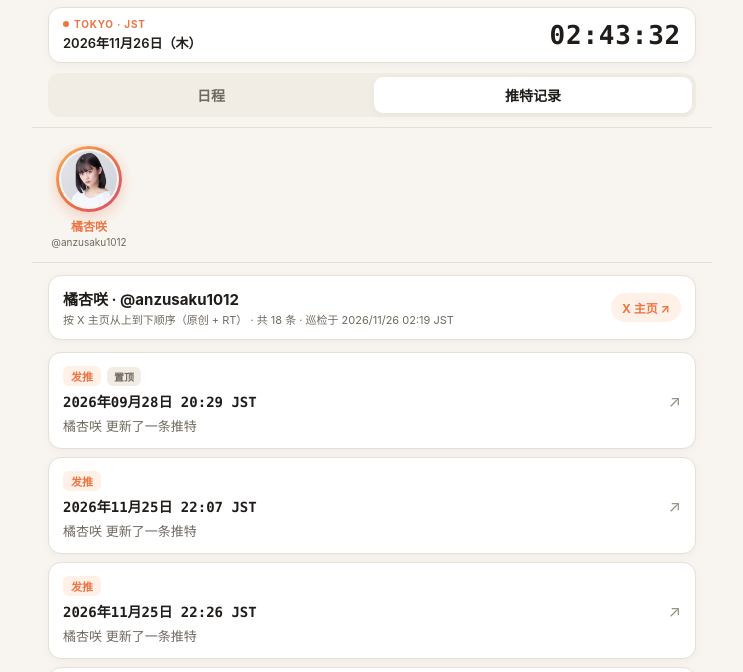
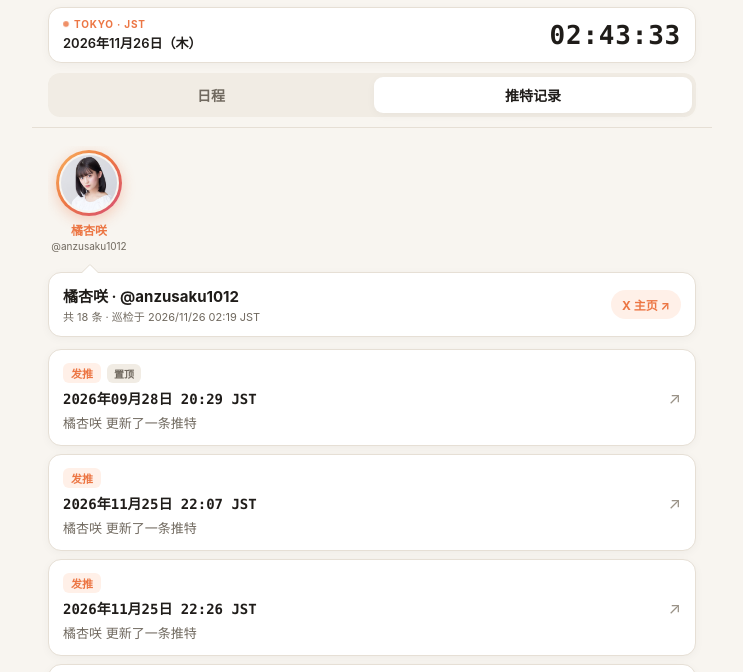
Before and after one commit to Guess00/oshi-calendar, a plain HTML site: page index.html in a window 1280 px wide. Both pictures are taken after a click on the tab "推特记录". Shown: the part 50-722 px from the top of the page, without its empty margins (268-1011 px from the left). Drawn offline with Linux system fonts and the light colour scheme.

Commit message:
feat: add avatar pointer arrow, newCount badge, and INS rail polish

```diff
--- a/css/style.css
+++ b/css/style.css
@@ -650,16 +650,17 @@ a.event-row:hover {
 
 /* INS-Style Twitter Tab */
 .avatar-rail-wrap {
-  margin: 0 -16px 12px;
-  padding: 4px 16px 10px;
-  border-bottom: 1px solid var(--border);
+  margin: 0 -16px 10px;
+  padding: 6px 16px 4px;
 }
 
 .avatar-rail {
   display: flex;
   gap: 14px;
   overflow-x: auto;
-  padding: 2px 2px 4px;
+  padding: 4px 2px 6px;
+  scroll-snap-type: x proximity;
+  -webkit-overflow-scrolling: touch;
   scrollbar-width: none;
 }
 
@@ -670,6 +671,7 @@ a.event-row:hover {
 .avatar-item {
   flex: 0 0 auto;
   width: 78px;
+  scroll-snap-align: start;
   border: none;
   background: transparent;
   padding: 0;
@@ -678,6 +680,16 @@ a.event-row:hover {
   align-items: center;
   gap: 5px;
   text-align: center;
+  position: relative;
+}
+
+.avatar-ring-wrap {
+  position: relative;
+  width: 66px;
+  height: 66px;
+  display: flex;
+  align-items: center;
+  justify-content: center;
 }
 
 .avatar-ring {
@@ -690,6 +702,27 @@ a.event-row:hover {
   align-items: center;
   justify-content: center;
   transition: transform 0.16s ease, background 0.2s ease, box-shadow 0.2s ease;
+}
+
+.avatar-badge {
+  position: absolute;
+  top: -2px;
+  right: -3px;
+  min-width: 20px;
+  height: 20px;
+  padding: 0 5px;
+  border-radius: 999px;
+  background: #e53935;
+  color: #ffffff;
+  font-size: 11px;
+  font-weight: 700;
+  font-variant-numeric: tabular-nums;
+  line-height: 18px;
+  text-align: center;
+  border: 2px solid var(--bg);
+  box-shadow: 0 2px 6px rgba(229, 57, 53, 0.35);
+  pointer-events: none;
+  z-index: 2;
 }
 
 .avatar-item.is-active .avatar-ring {
@@ -745,8 +778,9 @@ a.event-row:hover {
   color: var(--accent);
 }
 
-/* Account Banner */
+/* Account Banner with protruding pointer arrow */
 .account-banner {
+  position: relative;
   display: flex;
   align-items: center;
   justify-content: space-between;
@@ -755,8 +789,28 @@ a.event-row:hover {
   border: 1px solid var(--border);
   border-radius: var(--radius-md);
   padding: 12px 14px;
+  margin-top: 8px;
   margin-bottom: 12px;
   box-shadow: var(--shadow-sm);
+}
+
+.account-banner-pointer {
+  position: absolute;
+  top: -7px;
+  left: var(--pointer-x, 39px);
+  width: 12px;
+  height: 12px;
+  background: var(--bg-elevated);
+  border-top: 1px solid var(--border);
+  border-left: 1px solid var(--border);
+  border-top-left-radius: 2px;
+  transform: translateX(-50%) rotate(45deg);
+  pointer-events: none;
+  transition: left 0.16s ease, opacity 0.14s ease;
+}
+
+.account-banner-pointer.is-hidden {
+  opacity: 0;
 }
 
 .account-banner-left {
--- a/data/tweets.json
+++ b/data/tweets.json
@@ -5,6 +5,7 @@
       "handle": "anzusaku1012",
       "profileUrl": "https://x.com/anzusaku1012",
       "lastCheckedAt": "2026-11-26T02:19:12+09:00",
+      "newCount": 0,
       "items": [
         {
           "id": "2104533950379233679",
--- a/js/app.js
+++ b/js/app.js
@@ -32,7 +32,7 @@ function initTheme() {
   });
 }
 
-function initTabs() {
+function initTabs(onTabChange) {
   const tabBtns = Array.from(document.querySelectorAll(".tab-btn"));
   const panels = {
     schedule: document.getElementById("view-schedule"),
@@ -52,6 +52,7 @@ function initTabs() {
       panel.classList.toggle("is-active", active);
     }
     history.replaceState(null, "", `#${tabName}`);
+    onTabChange?.(tabName);
   };
 
   for (const btn of tabBtns) {
@@ -66,14 +67,21 @@ function initTabs() {
 
 async function bootstrap() {
   initTheme();
-  initTabs();
+
+  let scheduleCtrl = null;
+  let tweetsCtrl = null;
+
+  initTabs((tabName) => {
+    if (tabName === "tweets") {
+      tweetsCtrl?.onTabActivated();
+    }
+  });
 
   const timeEl = document.getElementById("jst-time");
   const dateEl = document.getElementById("jst-date");
   const updatedEl = document.getElementById("updated-at");
   const siteTitleEl = document.getElementById("site-title");
 
-  let scheduleCtrl = null;
   startTokyoClock({
     timeEl,
     dateEl,
@@ -115,13 +123,14 @@ async function bootstrap() {
       modeAllBtn: document.getElementById("mode-all"),
     });
 
-    createTweetsController({
+    tweetsCtrl = createTweetsController({
       seiyuuList,
       tweetsData,
       railEl: document.getElementById("tweet-avatar-rail"),
       bannerEl: document.getElementById("tweet-account-header"),
       feedEl: document.getElementById("tweet-feed"),
     });
+    tweetsCtrl.onTabActivated();
   } catch (err) {
     console.error(err);
     const listEl = document.getElementById("schedule-list");
--- a/js/tweets.js
+++ b/js/tweets.js
@@ -9,6 +9,12 @@ function escapeHtml(str) {
     .replaceAll("'", "&#39;");
 }
 
+function formatBadgeCount(n) {
+  const count = Number(n) || 0;
+  if (count <= 0) return "";
+  return count > 99 ? "99+" : String(count);
+}
+
 export function createTweetsController({
   seiyuuList,
   tweetsData,
@@ -16,8 +22,32 @@ export function createTweetsController({
   bannerEl,
   feedEl,
 }) {
+  // Strictly preserve fixed order from data/seiyuu.json (never re-sort by update count)
   const tweetAccounts = seiyuuList.filter((s) => s.showInTweetTab !== false && s.xHandle);
   let activeId = tweetAccounts[0]?.id || null;
+
+  const updatePointerPosition = () => {
+    const pointerEl = bannerEl.querySelector(".account-banner-pointer");
+    const activeEl = railEl.querySelector(`.avatar-item[data-account-id="${CSS.escape(activeId || "")}"]`);
+    if (!pointerEl || !activeEl || bannerEl.hidden) return;
+
+    const bannerRect = bannerEl.getBoundingClientRect();
+    const avatarRect = activeEl.getBoundingClientRect();
+    if (bannerRect.width === 0 || avatarRect.width === 0) return;
+
+    const targetCenter = avatarRect.left + avatarRect.width / 2 - bannerRect.left;
+    const minX = 18;
+    const maxX = bannerRect.width - 18;
+
+    if (targetCenter < 6 || targetCenter > bannerRect.width - 6) {
+      pointerEl.classList.add("is-hidden");
+      return;
+    }
+
+    pointerEl.classList.remove("is-hidden");
+    const clampedX = Math.max(minX, Math.min(maxX, targetCenter));
+    bannerEl.style.setProperty("--pointer-x", `${clampedX.toFixed(1)}px`);
+  };
 
   const renderRail = () => {
     if (tweetAccounts.length === 0) {
@@ -27,6 +57,8 @@ export function createTweetsController({
     railEl.innerHTML = tweetAccounts
       .map((s) => {
         const isActive = s.id === activeId;
+        const bucket = tweetsData?.accounts?.[s.id] || {};
+        const badgeText = formatBadgeCount(bucket.newCount);
         return `
           <button
             type="button"
@@ -35,10 +67,17 @@ export function createTweetsController({
             class="avatar-item ${isActive ? "is-active" : ""}"
             data-account-id="${escapeHtml(s.id)}"
           >
-            <span class="avatar-ring">
-              <span class="avatar-inner">
-                <img class="avatar-img" src="${escapeHtml(s.avatar)}" alt="${escapeHtml(s.name)}" loading="lazy" />
+            <span class="avatar-ring-wrap">
+              <span class="avatar-ring">
+                <span class="avatar-inner">
+                  <img class="avatar-img" src="${escapeHtml(s.avatar)}" alt="${escapeHtml(s.name)}" loading="lazy" />
+                </span>
               </span>
+              ${
+                badgeText
+                  ? `<span class="avatar-badge" aria-label="本次新增 ${escapeHtml(badgeText)} 条">${escapeHtml(badgeText)}</span>`
+                  : ""
+              }
             </span>
             <span class="avatar-name">${escapeHtml(s.name)}</span>
             <span class="avatar-handle">@${escapeHtml(s.xHandle)}</span>
@@ -65,12 +104,15 @@ export function createTweetsController({
 
     bannerEl.hidden = false;
     bannerEl.innerHTML = `
+      <span class="account-banner-pointer" aria-hidden="true"></span>
       <div class="account-banner-left">
         <div class="account-banner-title">${escapeHtml(seiyuu.name)} · @${escapeHtml(seiyuu.xHandle)}</div>
-        <div class="account-banner-sub">按 X 主页从上到下顺序（原创 + RT） · 共 ${items.length} 条 · ${escapeHtml(checkedLabel)}</div>
+        <div class="account-banner-sub">共 ${items.length} 条 · ${escapeHtml(checkedLabel)}</div>
       </div>
       <a class="profile-link-btn" href="${escapeHtml(profileUrl)}" target="_blank" rel="noopener noreferrer">X 主页 ↗</a>
     `;
+
+    requestAnimationFrame(updatePointerPosition);
 
     if (items.length === 0) {
       feedEl.innerHTML = `
@@ -133,8 +175,34 @@ export function createTweetsController({
     activeId = btn.dataset.accountId;
     renderRail();
     renderFeed();
+    const newActive = railEl.querySelector(`.avatar-item[data-account-id="${CSS.escape(activeId)}"]`);
+    newActive?.scrollIntoView({ behavior: "smooth", inline: "nearest", block: "nearest" });
+  });
+
+  // Track pointer position when user horizontally scrolls the INS avatar rail
+  railEl.addEventListener("scroll", () => {
+    requestAnimationFrame(updatePointerPosition);
+  }, { passive: true });
+
+  // Desktop convenience: vertical mouse wheel scrolls avatar rail horizontally when overflowing
+  railEl.addEventListener("wheel", (e) => {
+    if (railEl.scrollWidth <= railEl.clientWidth) return;
+    if (Math.abs(e.deltaY) > Math.abs(e.deltaX)) {
+      e.preventDefault();
+      railEl.scrollLeft += e.deltaY;
+    }
+  }, { passive: false });
+
+  window.addEventListener("resize", () => {
+    requestAnimationFrame(updatePointerPosition);
   });
 
   renderRail();
   renderFeed();
+
+  return {
+    onTabActivated() {
+      requestAnimationFrame(updatePointerPosition);
+    },
+  };
 }
```
Also changed, not shown: 1 other file.
